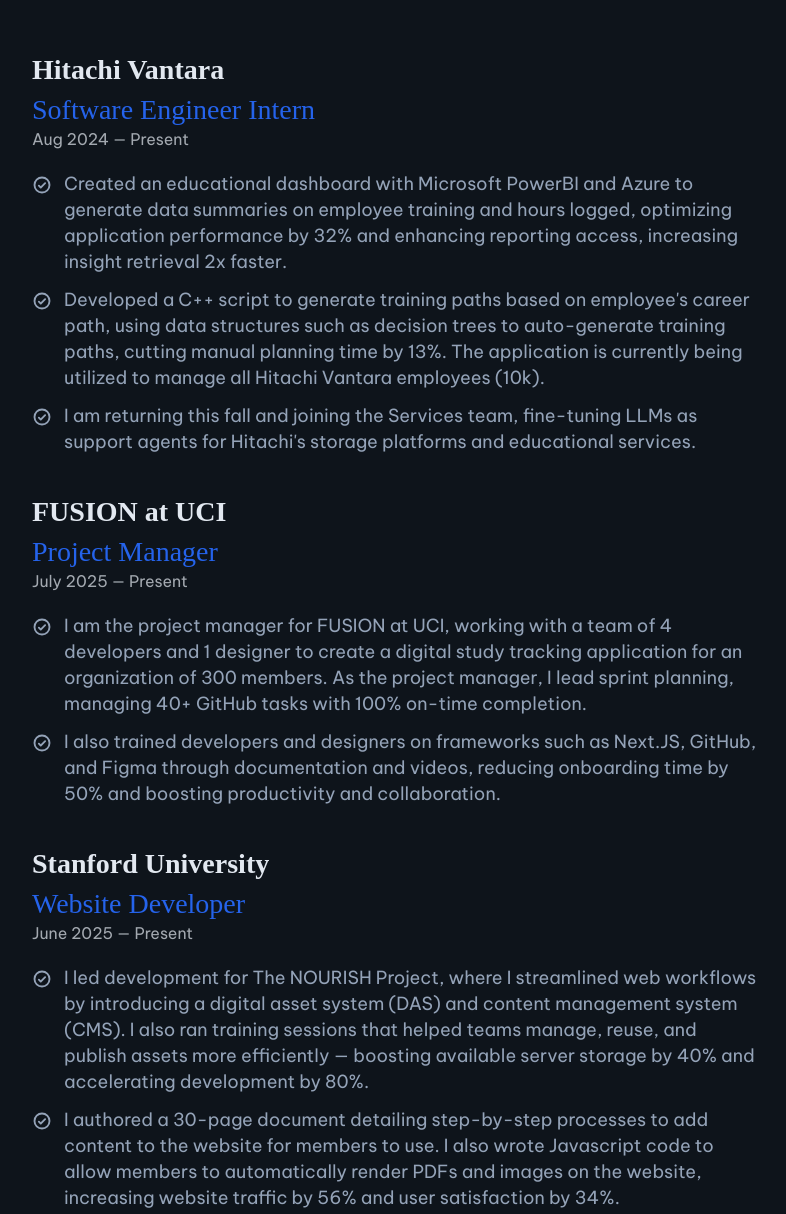
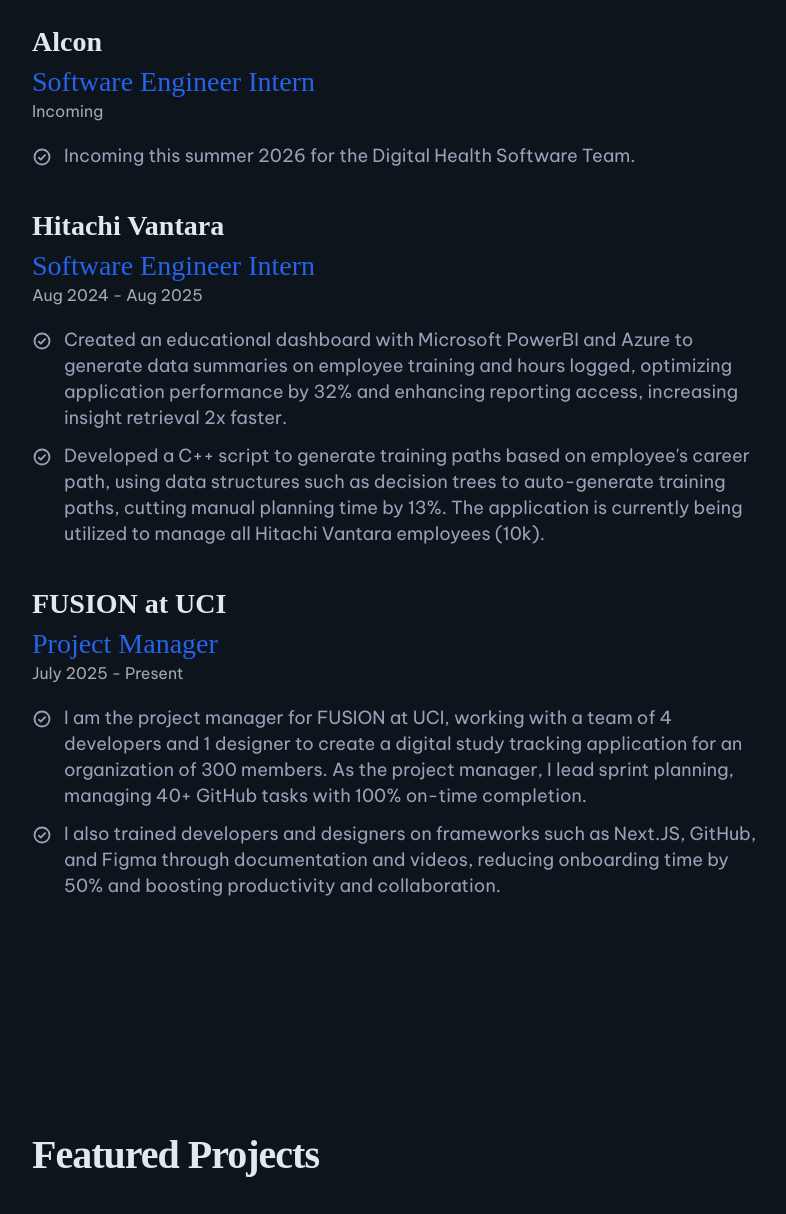
Before and after one commit to jcyalung/portfolio2, an Astro site: page / in a window 1280 px wide. Shown: the part 922-2136 px from the top of the page, without its empty margins (244-1030 px from the left). Built offline with nearby package versions, Linux system fonts and the light colour scheme; Astro itself is replaced by a stand-in of ours; a web font is replaced by a local one.

Commit message:
add experience yes

```diff
--- a/src/components/Experience.astro
+++ b/src/components/Experience.astro
@@ -21,7 +21,7 @@
             {position}
           </h4>
           <span class="pb-[2px] text-sm text-white/70">
-            {startDate} — {endDate}
+            {startDate} {endDate ? `- ${endDate}` : null}
           </span>
         </div>
         {Array.isArray(summary) ? (
--- a/src/config/index.ts
+++ b/src/config/index.ts
@@ -25,23 +25,30 @@
 export const SITE_CONTENT: SiteContent = {
   hero: {
     name: "Joshua Yalung",
-    specialty: "Software Engineer/Researcher",
+    specialty: "Health Tech Software Engineer",
     summary:
-      "Computer Science undergraduate based in Newark, CA. I specialize in Agile software development, computational biology, and machine learning/artificial intelligence.",
+      "Computer Science undergraduate based in Newark, CA. I specialize in digital health software, ERP, and machine learning/artificial intelligence.",
     email: "jyalung1@uci.edu",
     linkedin: "https://www.linkedin.com/in/jcyal/",
     github: "https://github.com/jcyalung",
   },
   experience: [
     {
+      company: "Alcon",
+      position: "Software Engineer Intern",
+      startDate: "Incoming",
+      summary: [
+        "Incoming this summer 2026 for the Digital Health Software Team.",
+      ],
+    },
+    {
       company: "Hitachi Vantara",
       position: "Software Engineer Intern",
       startDate: "Aug 2024",
-      endDate: "Present",
+      endDate: "Aug 2025",
       summary: [
         "Created an educational dashboard with Microsoft PowerBI and Azure to generate data summaries on employee training and hours logged, optimizing application performance by 32% and enhancing reporting access, increasing insight retrieval 2x faster.",
         "Developed a C++ script to generate training paths based on employee's career path, using data structures such as decision trees to auto-generate training paths, cutting manual planning time by 13%. The application is currently being utilized to manage all Hitachi Vantara employees (10k).",
-        "I am returning this fall and joining the Services team, fine-tuning LLMs as support agents for Hitachi's storage platforms and educational services.",
       ],
     },
     {
@@ -54,16 +61,7 @@
         "I also trained developers and designers on frameworks such as Next.JS, GitHub, and Figma through documentation and videos, reducing onboarding time by 50% and boosting productivity and collaboration.",
       ]
       },
-    {
-      company: "Stanford University",
-      position: "Website Developer",
-      startDate: "June 2025",
-      endDate: "Present",
-      summary: [
-        "I led development for The NOURISH Project, where I streamlined web workflows by introducing a digital asset system (DAS) and content management system (CMS). I also ran training sessions that helped teams manage, reuse, and publish assets more efficiently — boosting available server storage by 40% and accelerating development by 80%.",
-        "I authored a 30-page document detailing step-by-step processes to add content to the website for members to use. I also wrote Javascript code to allow members to automatically render PDFs and images on the website, increasing website traffic by 56% and user satisfaction by 34%.",
-      ],
-    },
+
   ],
   projects: [
     {
--- a/src/types/index.ts
+++ b/src/types/index.ts
@@ -29,7 +29,7 @@
   company: string;
   position: string;
   startDate: string;
-  endDate: string;
+  endDate?: string;
   summary: string | string[];
 }
 
```
